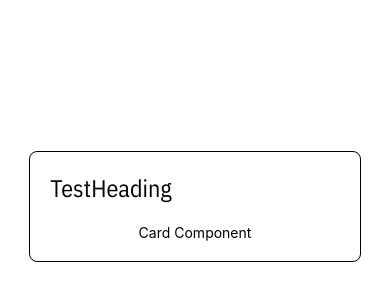
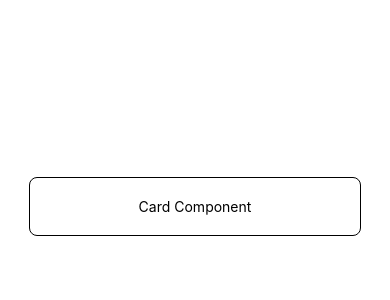
Before and after one commit to P4ck-a-Punch/component-gallery, a React Native app: screen / in a window 390 px wide. Shown: the part 216-516 px from the top of the page. Built offline with nearby package versions, Linux system fonts and the light colour scheme.

Commit message:
formatting

```diff
--- a/assets/Components/Card.tsx
+++ b/assets/Components/Card.tsx
@@ -1,5 +1,5 @@
 import React from 'react'
-import { View, StyleSheet, Text } from 'react-native'
+import { View, StyleSheet } from 'react-native'
 import colors from './Colors'
 
 type CardProps = {
@@ -8,22 +8,10 @@ type CardProps = {
 }
 
 const Card = (props: CardProps) => {
-	return (
-		<View style={cardStyle.card}>
-			<Text style={cardStyle.heading}>{props.heading}</Text>
-			{props.children}
-		</View>
-	)
+	return <View style={cardStyle.card}>{props.children}</View>
 }
 
 const cardStyle = StyleSheet.create({
-	heading: {
-		fontSize: 24,
-		fontFamily: 'IBMPlexSansCondensed-Regular',
-		alignItems: 'flex-start',
-		width: '100%',
-		marginBottom: 20,
-	},
 	card: {
 		width: '85%',
 		alignItems: 'center',
@@ -35,7 +23,6 @@ const cardStyle = StyleSheet.create({
 		borderWidth: 1,
 		borderColor: colors.black,
 	},
-	tag: {},
 })
 
 export default Card
```
